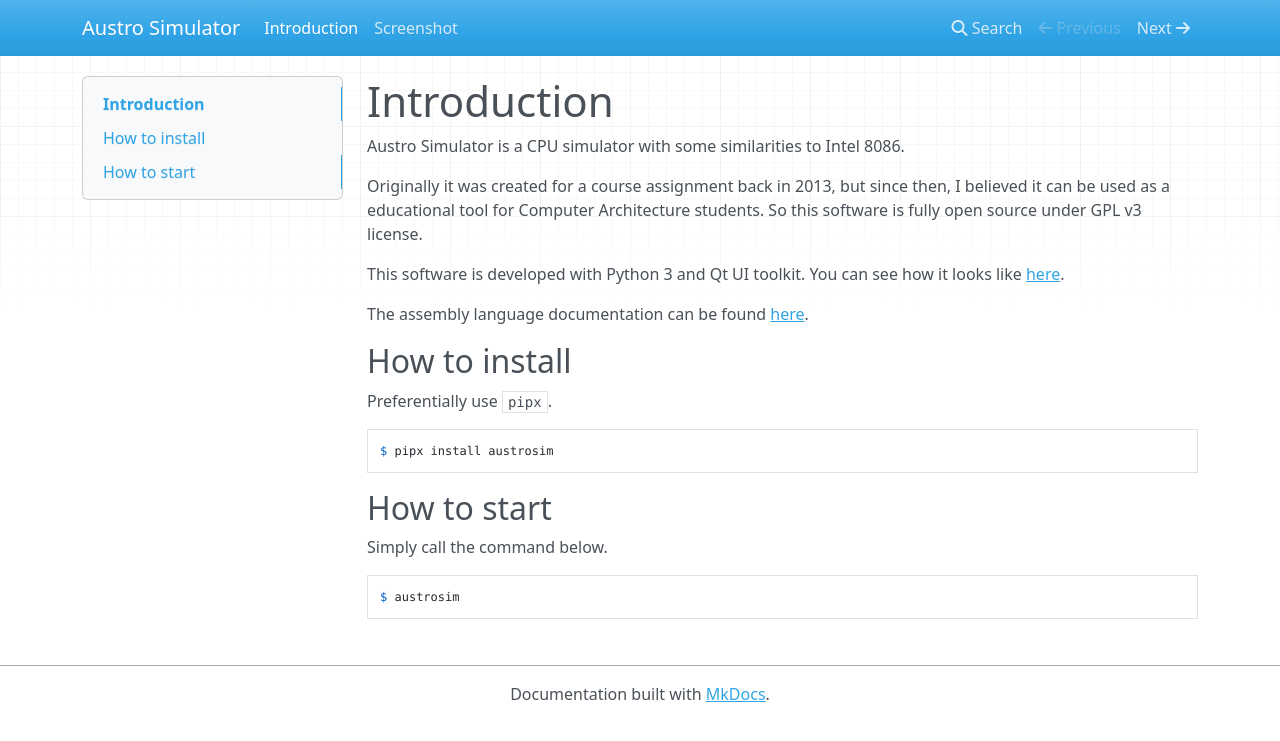
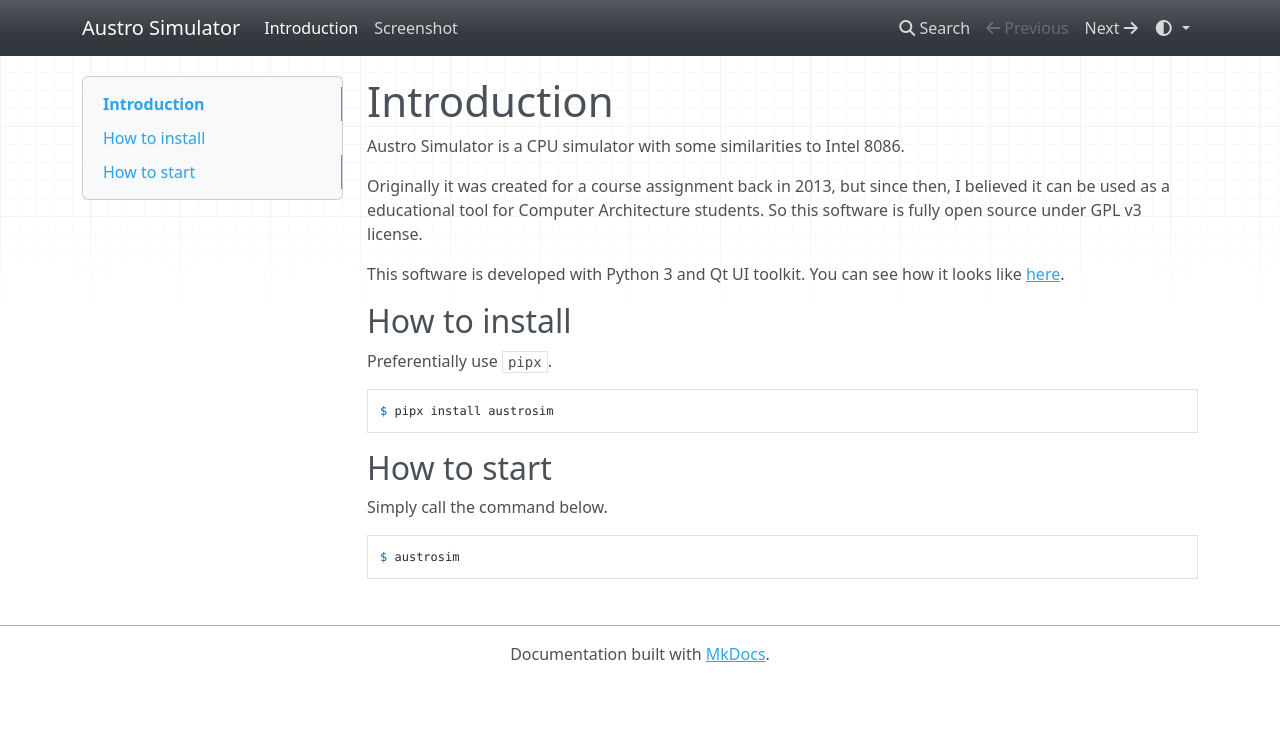
Before and after one commit to wagnerluis1982/AustroSimulator, an MkDocs documentation site: the page built from docs/index.md, in a window 1280 px wide. Shown: the top 741 px of the page. Built offline with MkDocs 1.6.1, drawn with Linux system fonts in a browser that asks for light colours; nearby versions of some CDN libraries.

Commit message:
Fix README.md

```diff
--- a/README.md
+++ b/README.md
@@ -8,10 +8,10 @@
 
 This software is developed with Python 3 and Qt UI toolkit. You can see how it looks like [here][docs-screenshot].
 
-The assembly language documentation can be found [here][docs-assembly].
+<!-- The assembly language documentation can be found [here][docs-assembly]. -->
 
-[docs-screenshot]: #https://austrosim.readthedocs.io/screenshot
-[docs-assembly]: #https://austrosim.readthedocs.io/assembly-language
+[docs-screenshot]: https://austrosim.readthedocs.io/en/latest/screenshot/
+<!-- [docs-assembly]: #https://austrosim.readthedocs.io/assembly-language -->
 
 ## How to install
 
--- a/mkdocs.yml
+++ b/mkdocs.yml
@@ -3,6 +3,9 @@
 theme:
   name: mkdocs
   highlightjs: true
+  color_mode: auto
+  user_color_mode_toggle: true
+  nav_style: dark
 
 plugins:
   - search
```
